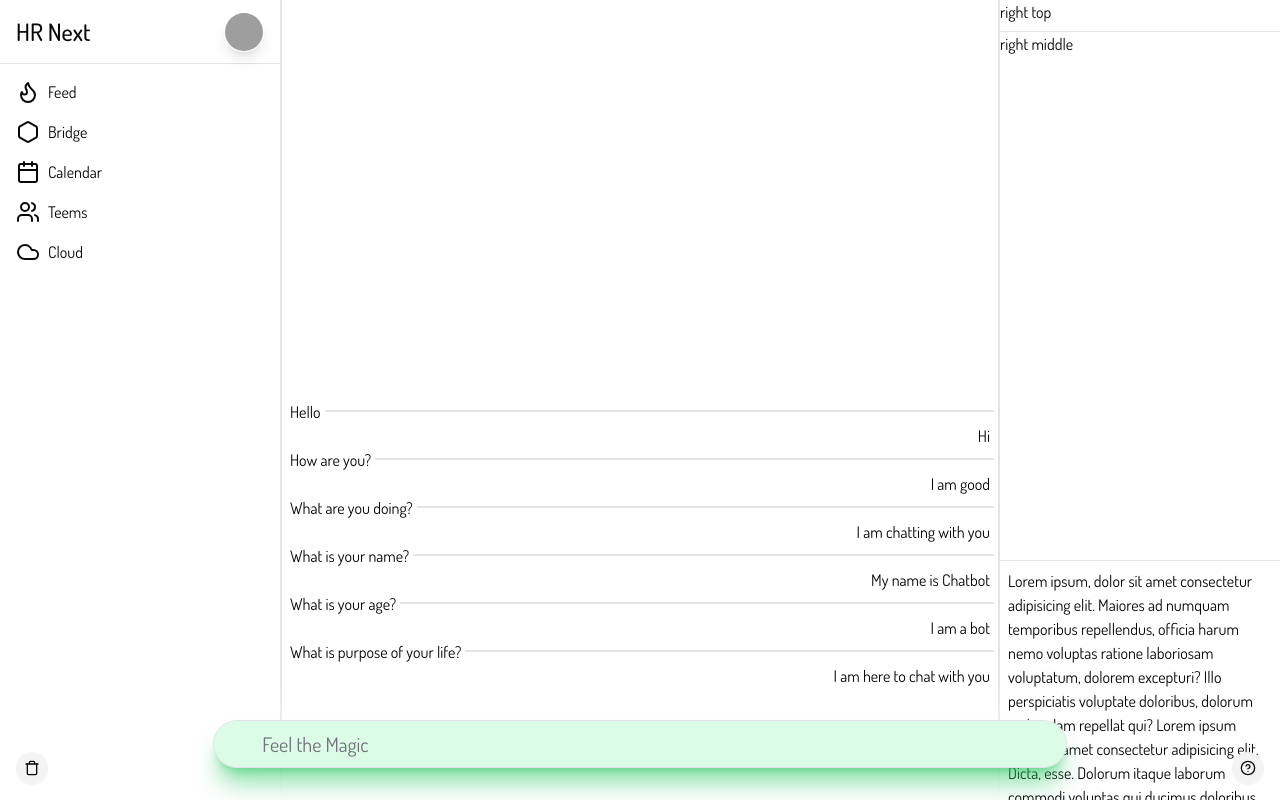
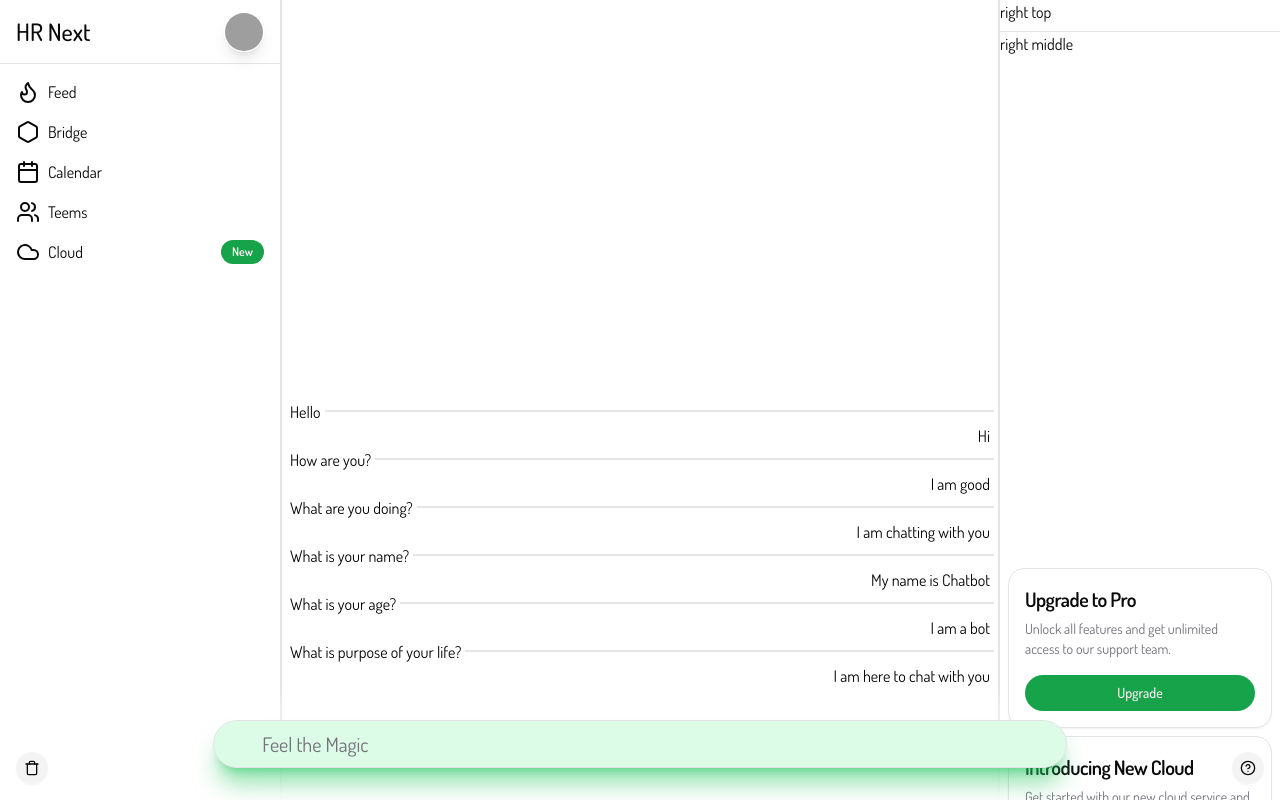
Before and after one commit to dvthedev/hrnext, a Next.js app: page / in a window 1280 px wide. Built offline with nearby package versions, Linux system fonts and the light colour scheme; grey boxes are pictures that could not be loaded.

Commit message:
add news cards and badges to the nav links

```diff
--- a/src/app/layout.tsx
+++ b/src/app/layout.tsx
@@ -1,7 +1,16 @@
 import './globals.css'
+
+import {
+  Card,
+  CardContent,
+  CardDescription,
+  CardHeader,
+  CardTitle,
+} from '@/components/ui/card'
 
 import AppProvider from '@/components/AppProvider'
 import ArchiveButton from '@/components/ArchiveButton'
+import { Button } from '@/components/ui/button'
 import { Dosis } from 'next/font/google'
 import Header from '@/components/Header'
 import HelpButton from '@/components/HelpButton'
@@ -45,19 +54,41 @@ const RootLayout = ({
                 <div className="flex flex-col h-full max-h-screen">
                   <div className="border-b h-8">right top</div>
                   <div className="flex-1">right middle</div>
-                  <div className="max-h-60 overflow-auto border-t hover:z-10 p-2">
-                    Lorem ipsum, dolor sit amet consectetur adipisicing elit.
-                    Maiores ad numquam temporibus repellendus, officia harum
-                    nemo voluptas ratione laboriosam voluptatum, dolorem
-                    excepturi? Illo perspiciatis voluptate doloribus, dolorum
-                    quibusdam repellat qui? Lorem ipsum dolor, sit amet
-                    consectetur adipisicing elit. Dicta, esse. Dolorum itaque
-                    laborum commodi voluptas qui ducimus doloribus blanditiis,
-                    totam minus vitae omnis debitis quidem aut, nisi cum nam
-                    natus. Lorem ipsum dolor sit amet consectetur adipisicing
-                    elit. Voluptatibus, tempore fugit recusandae neque fuga
-                    suscipit pariatur est. Quo, omnis sapiente assumenda tenetur
-                    facere eligendi vel mollitia. Nulla eveniet qui ipsa.
+                  <div className="max-h-60 overflow-auto hover:z-10 p-2">
+                    <div className="flex flex-col gap-2">
+                      <Card>
+                        <CardHeader className="p-2 pt-0 md:p-4">
+                          <CardTitle className="text-xl">
+                            Upgrade to Pro
+                          </CardTitle>
+                          <CardDescription>
+                            Unlock all features and get unlimited access to our
+                            support team.
+                          </CardDescription>
+                        </CardHeader>
+                        <CardContent className="p-2 pt-0 md:p-4 md:pt-0">
+                          <Button size="sm" className="w-full rounded-full">
+                            Upgrade
+                          </Button>
+                        </CardContent>
+                      </Card>
+                      <Card>
+                        <CardHeader className="p-2 pt-0 md:p-4">
+                          <CardTitle className="text-xl">
+                            Introducing New Cloud
+                          </CardTitle>
+                          <CardDescription>
+                            Get started with our new cloud service and get
+                            unlimited storage.
+                          </CardDescription>
+                        </CardHeader>
+                        <CardContent className="p-2 pt-0 md:p-4 md:pt-0">
+                          <Button size="sm" className="w-full rounded-full">
+                            Get Started
+                          </Button>
+                        </CardContent>
+                      </Card>
+                    </div>
                   </div>
                 </div>
               </div>
--- a/src/components/SideNav.tsx
+++ b/src/components/SideNav.tsx
@@ -51,6 +51,7 @@ const SideNav: React.FC = () => {
         icon={CloudIcon}
         path="cloud"
         activePath={activePath}
+        badge="New"
       />
     </nav>
   )
--- a/src/components/SideNavLink.tsx
+++ b/src/components/SideNavLink.tsx
@@ -1,3 +1,4 @@
+import { Badge } from './ui/badge'
 import Link from 'next/link'
 import { LucideIcon } from 'lucide-react'
 
@@ -6,6 +7,7 @@ type SideNavLinkProps = {
   icon: LucideIcon
   path: string
   activePath: string
+  badge?: string
 }
 
 const SideNavLink: React.FC<SideNavLinkProps> = ({
@@ -13,6 +15,7 @@ const SideNavLink: React.FC<SideNavLinkProps> = ({
   icon: SideNavLinkIcon,
   path,
   activePath,
+  badge,
 }) => {
   return (
     <Link
@@ -23,6 +26,12 @@ const SideNavLink: React.FC<SideNavLinkProps> = ({
     >
       <SideNavLinkIcon className="w-6 aspect-auto" />
       <span>{title}</span>
+
+      {badge && (
+        <Badge className="ml-auto flex h-6 shrink-0 items-center justify-center rounded-full">
+          {badge}
+        </Badge>
+      )}
     </Link>
   )
 }
```
